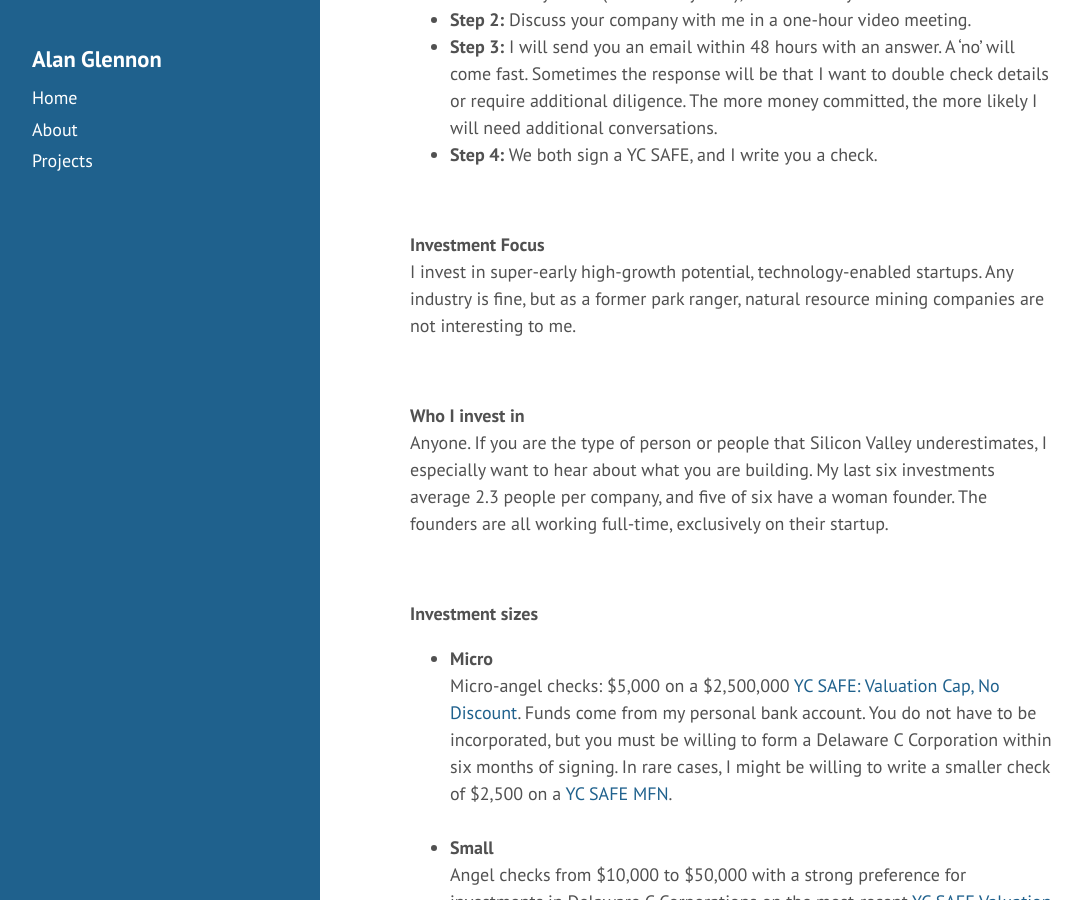
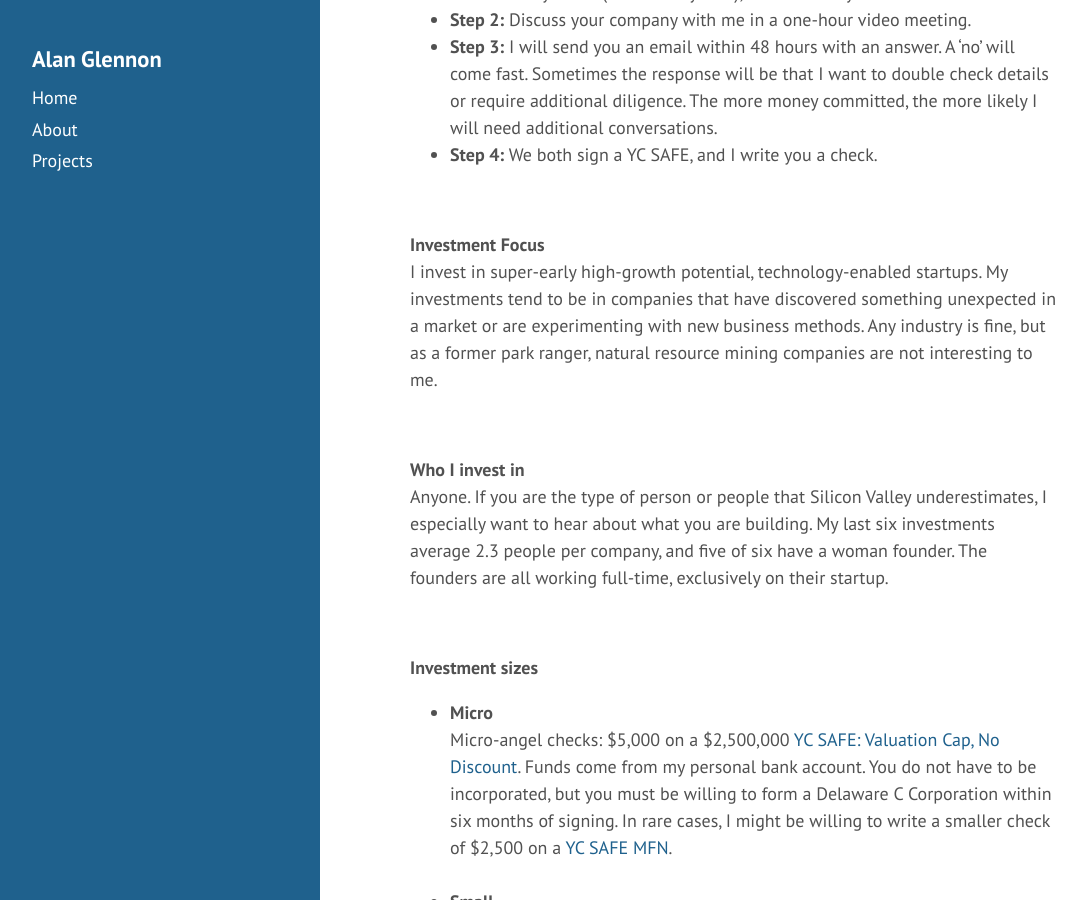
Before and after one commit to glennon/glennon.github.io, a Jekyll site: the page built from _posts/2020-08-27-founders-guide.md, in a window 1280 px wide and 900 px high, scrolled down 633 px. Shown: the whole window, without its empty margins (4-1090 px from the left). Built offline with Jekyll 4.4.1, drawn with Linux system fonts in a browser that asks for light colours.

Commit message:
Update 2020-08-27-founders-guide.md
additional clarification of investment thesis

```diff
--- a/_posts/2020-08-27-founders-guide.md
+++ b/_posts/2020-08-27-founders-guide.md
@@ -23,7 +23,7 @@ title: Founders Guide on Investor Alan Glennon
 <br />
 <p />
 <b>Investment Focus</b><br />
-I invest in super-early high-growth potential, technology-enabled startups. Any industry is fine, but as a former park ranger, natural resource mining companies are not interesting to me.
+I invest in super-early high-growth potential, technology-enabled startups. My investments tend to be in companies that have discovered something unexpected in a market or are experimenting with new business methods. Any industry is fine, but as a former park ranger, natural resource mining companies are not interesting to me.
 
 <ul><br /></ul>
 
```
